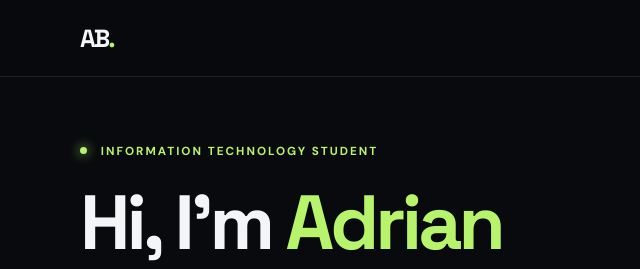
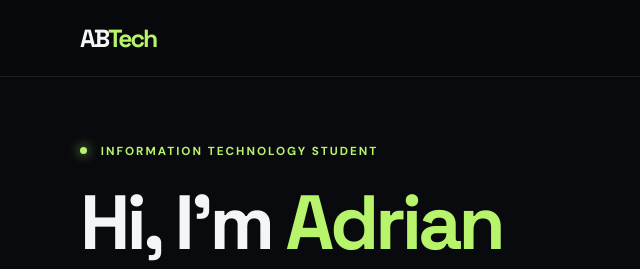
Before and after one commit to adrian-balceda/Balceda-project-1, a plain HTML site: page index.html in a window 1280 px wide. Shown: the top 269 px of the page, 0-640 px from the left. Drawn offline with Linux system fonts and the light colour scheme.

Commit message:
finalizing

```diff
--- a/index.html
+++ b/index.html
@@ -13,7 +13,7 @@
 <body>
   <header class="site-header">
     <nav class="navbar container" aria-label="Main navigation">
-      <a class="logo" href="#home">AB<span>.</span></a>
+      <a class="logo" href="#home">AB<span>Tech</span></a>
       <button class="menu-toggle" aria-label="Toggle navigation" aria-expanded="false">☰</button>
       <ul class="nav-links">
         <li><a href="#home">Home</a></li>
```
